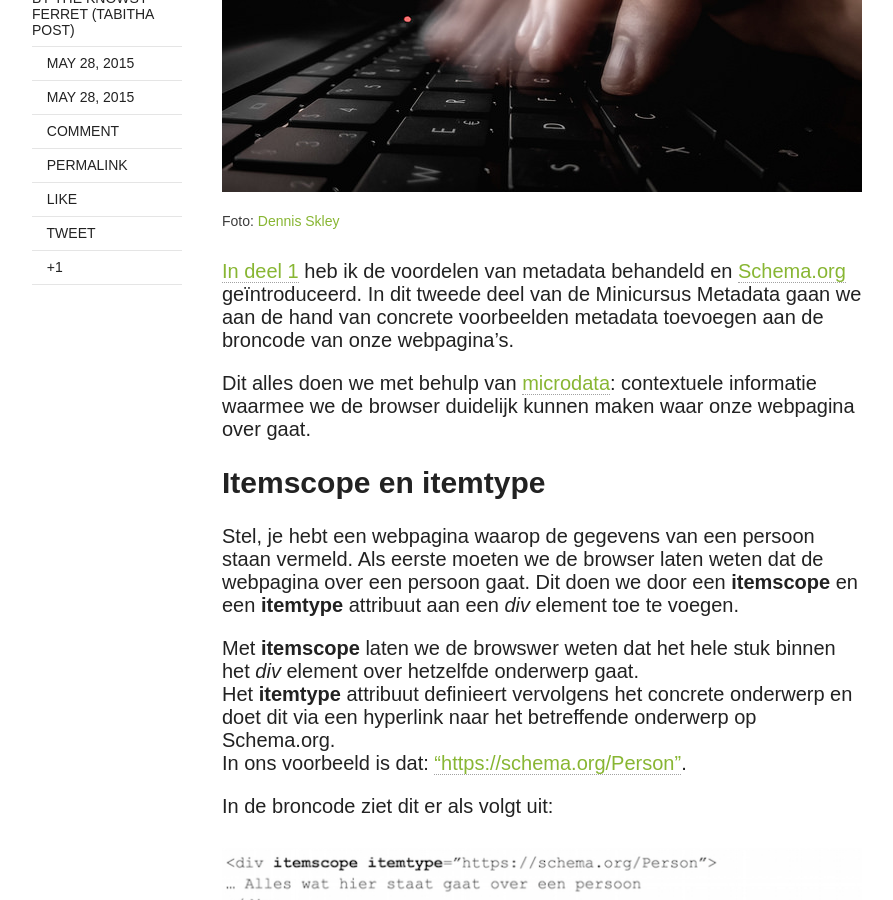
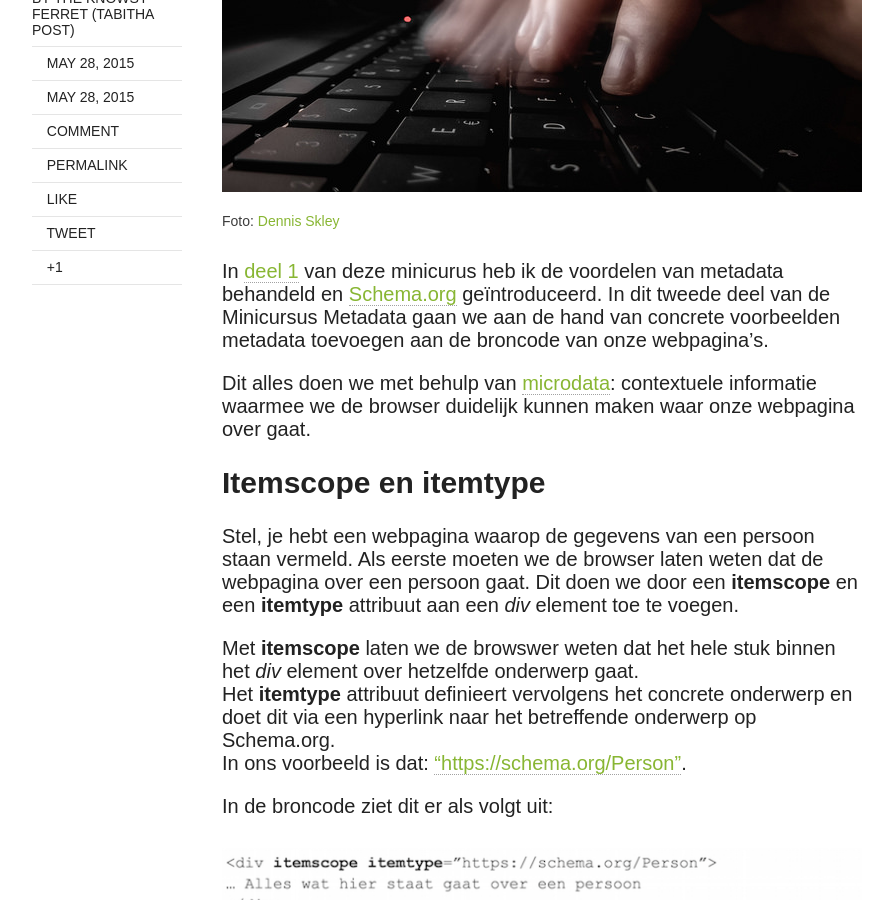
Before and after one commit to TheKnowsyFerret/theknowsyferret.github.io, a Jekyll site: the page built from _posts/2015-05-28-minicursus-metadata-voor-beginners-2-itemscope-itemtype-en-itemprop.md, in a window 1280 px wide and 900 px high, scrolled down 900 px. Shown: the whole window, without its empty margins (128-1021 px from the left). Built offline with Jekyll 4.4.1, drawn with Linux system fonts in a browser that asks for light colours; nearby versions of some CDN libraries; comment, search, counter and statistics services are not loaded.

Commit message:
aanpassingen in de teksten

```diff
--- a/_posts/2015-05-28-minicursus-metadata-voor-beginners-2-itemscope-itemtype-en-itemprop.md
+++ b/_posts/2015-05-28-minicursus-metadata-voor-beginners-2-itemscope-itemtype-en-itemprop.md
@@ -20,9 +20,9 @@
 </figcaption>
 </figure>
 
-<a
-href="http://theknowsyferret.github.io/minicursus-metadata-voor-beginners-deel-1-schema-dot-org/">In
-deel 1</a> heb ik de voordelen van metadata behandeld en <a href="https://schema.org">Schema.org</a>
+In <a
+href="http://theknowsyferret.github.io/minicursus-metadata-voor-beginners-deel-1-schema-dot-org/">
+deel 1</a> van deze minicurus heb ik de voordelen van metadata behandeld en <a href="https://schema.org">Schema.org</a>
 geïntroduceerd. In dit tweede deel van de Minicursus Metadata gaan we
 aan de hand van concrete voorbeelden metadata toevoegen aan de
 broncode van onze
```
